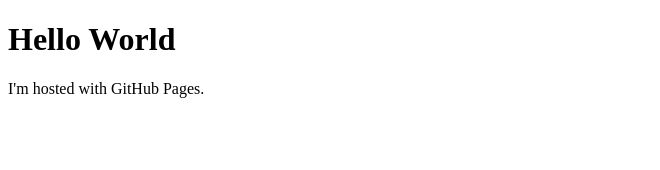
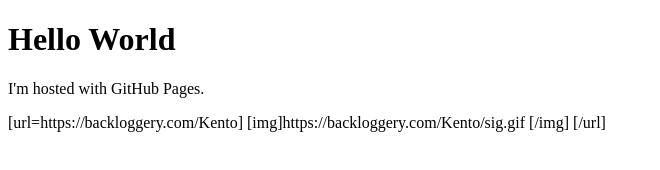
Before and after one commit to sfkento723/sfkento723.github.io, a plain HTML site: page index.html in a window 1280 px wide. Shown: the whole page, without its empty margins (0-660 px from the left). Drawn offline with Linux system fonts and the light colour scheme.

Commit message:
Update index.html

```diff
--- a/index.html
+++ b/index.html
@@ -3,5 +3,10 @@
 <body>
 <h1>Hello World</h1>
 <p>I'm hosted with GitHub Pages.</p>
+<p>[url=https://backloggery.com/Kento]
+  [img]https://backloggery.com/Kento/sig.gif
+  [/img]
+  [/url]
+</p>
 </body>
 </html>
```
